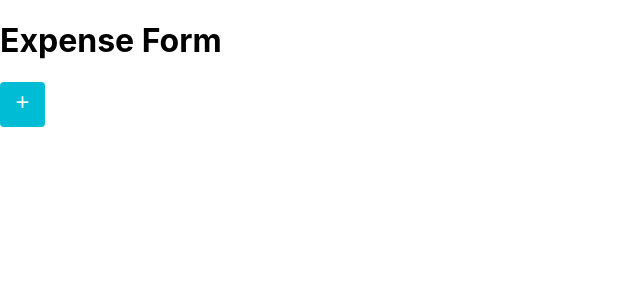
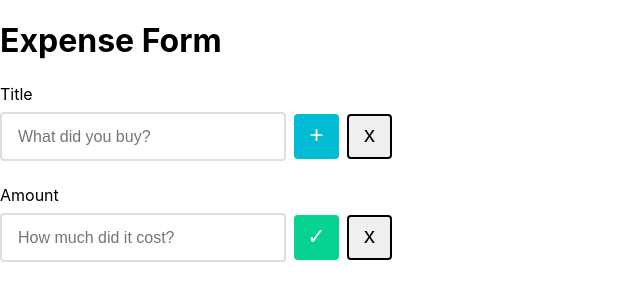
Before and after one commit to nattydodd/expense-tracker, a React (Create React App) app: page / in a window 1280 px wide. Shown: the top 300 px of the page, without its empty margins (0-640 px from the left). Built offline with nearby package versions, Linux system fonts and the light colour scheme.

Commit message:
feat: add confirm button type

```diff
--- a/src/App.tsx
+++ b/src/App.tsx
@@ -1,18 +1,28 @@
 import * as React from 'react';
 import './App.css';
-import Button from './atoms/Button/index';
-
-function addNewEntry() {
-  // Todo: pass this in.
-}
+import InputUnit from './molecules/InputUnit';
+import Button from './atoms/Button';
+import Input from './atoms/Input';
 
 const App: React.FC = () => {
   return (
     <div>
       <h1>Expense Form</h1>
-      <Button
-        buttonType="plus"
-        onClick={() => addNewEntry()}
+      <InputUnit
+        post={[
+          <Button buttonType='plus'/>,
+          <Button buttonType='delete'/>
+        ]}
+        input={<Input placeholder="What did you buy?" id="expense"/>}
+        label="Title"
+      />
+      <InputUnit
+        post={[
+          <Button buttonType='confirm'/>,
+          <Button buttonType='delete'/>
+        ]}
+        input={<Input placeholder="How much did it cost?" id="cost"/>}
+        label="Amount"
       />
     </div>
   );
--- a/src/atoms/Button/index.tsx
+++ b/src/atoms/Button/index.tsx
@@ -16,6 +16,7 @@ const Button: React.FC<IProps> = ({ children, buttonType, onClick }) => {
       {buttonType === 'edit' ? 'Edit'
         : buttonType === 'plus' ? '+'
         : buttonType === 'delete' ? 'x'
+        : buttonType === 'confirm' ? '✓'
         : children}
     </StyledButton>
   );
--- a/src/atoms/Button/styled.tsx
+++ b/src/atoms/Button/styled.tsx
@@ -62,6 +62,17 @@ export const plusButton = css`
   width: 45px;
 `;
 
+export const confirmButton = css`
+  padding: 0px 12px 2px;
+  font-size: 22px;
+  font-weight: 500;
+  background-color: #06d292;
+
+  &:hover {
+    background-color: #11a275;
+  }
+`;
+
 export const deleteButton = css`
   font-size: 22px;
   padding: 0px 0 4px;
@@ -94,6 +105,11 @@ export const StyledButton = styled.button`
     ${plusButton}
   }
 
+  &.confirm {
+    ${plusButton}
+    ${confirmButton}
+  }
+
   &.delete {
     ${plusButton}
     ${deleteButton}
--- a/src/molecules/InputUnit/index.tsx
+++ b/src/molecules/InputUnit/index.tsx
@@ -9,6 +9,10 @@ interface IProps {
   label?: string;
 }
 
+const divStyle = {
+  margin: '24px 0'
+};
+
 const InputUnit: React.FC<IProps> = ({
    pre,
    post,
@@ -16,7 +20,7 @@ const InputUnit: React.FC<IProps> = ({
    label
  }) => {
   return (
-    <div>
+    <div style={divStyle}>
       <InputLabel
         htmlFor={input.props.id}>
         {label}
```
